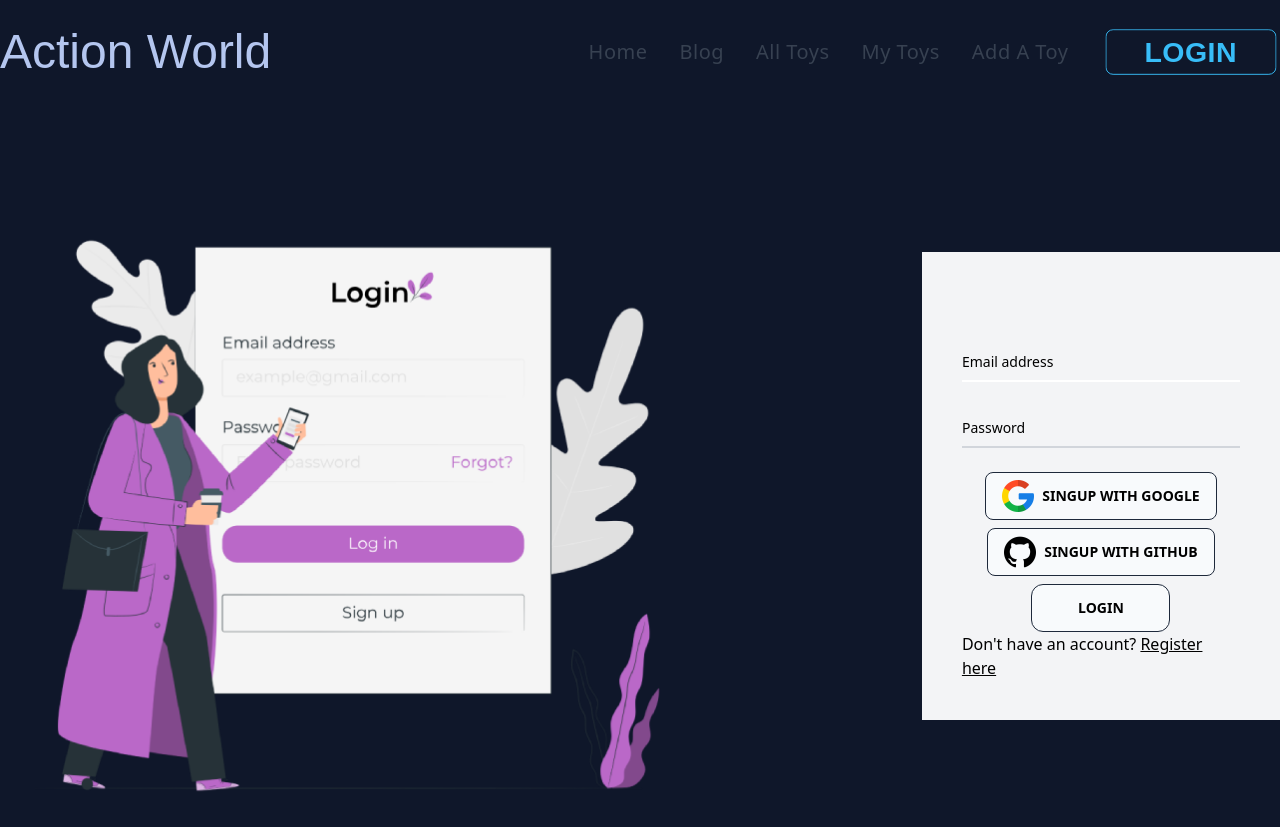
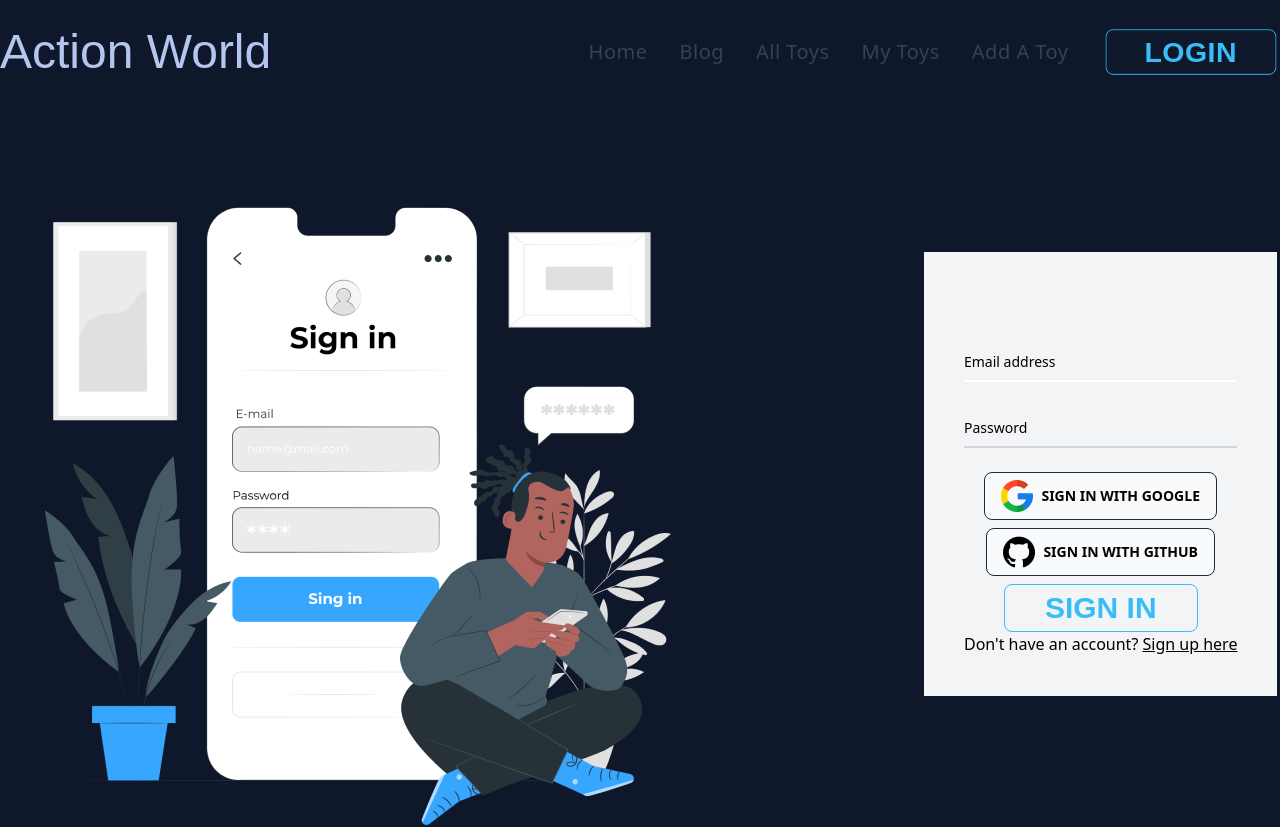
Before and after one commit to mrnayem2026/Toy-Market-Client-Side, a React (Vite) app: page /login in a window 1280 px wide. Shown: the top 827 px of the page. Built offline with nearby package versions, Linux system fonts and the light colour scheme; no server answers.

Commit message:
signup and signin from update

```diff
--- a/src/pages/Login/Login.jsx
+++ b/src/pages/Login/Login.jsx
@@ -170,15 +170,16 @@ const Login = () => {
 
                     {/* <button className="btn btn-outline btn-info rounded-xl w-2/4">Login</button> */}
                     <div className='flex flex-col justify-center items-center gap-2'>
-                        <button onClick={handleGoogleSignIn} className='btn hover:bg-zinc-800 hover:text-slate-50 bg-slate-50 text-black '><img src={google} alt="google icon" className='w-10 pr-2' />Singup with google</button>
-                        <button onClick={handleGitHubSignIn} className='btn hover:bg-blue-300 hover:text-black bg-slate-50 text-black '><img src={github} alt="github icon" className='w-10 pr-2' />Singup with github</button>
-                        <button className="btn hover:bg-zinc-800 hover:text-slate-50 bg-slate-50 text-black  rounded-xl w-2/4">Login</button>
+                        <button onClick={handleGoogleSignIn} className='btn hover:bg-zinc-800 hover:text-slate-50 bg-slate-50 text-black '><img src={google} alt="google icon" className='w-10 pr-2' />Sign in with google</button>
+                        <button onClick={handleGitHubSignIn} className='btn hover:bg-blue-300 hover:text-black bg-slate-50 text-black '><img src={github} alt="github icon" className='w-10 pr-2' />Sign in with github</button>
+                        <button className="btn btn-outline btn-primary text-3xl font-BebasNeue px-10">Sign in</button>
+                        {/* <button className="btn hover:bg-zinc-800 hover:text-slate-50 bg-slate-50 text-black  rounded-xl w-2/4">Login</button> */}
                     </div>
 
                     <p className="text-black">
                         Don&apos;t have an account?{" "}
                         <Link to="/register" state={location.state} className="link">
-                            Register here
+                            Sign up here
                         </Link>
                     </p>
                 </form>
--- a/src/pages/Register/Registe.jsx
+++ b/src/pages/Register/Registe.jsx
@@ -217,13 +217,14 @@ const Register = () => {
 
                     {/* <button className="btn btn-outline btn-info rounded-xl w-2/4">Login</button> */}
                     <div className='flex flex-col justify-center items-center gap-2'>
-                        <button className="btn hover:bg-zinc-800 hover:text-slate-50 bg-slate-50 text-black  rounded-xl w-2/4">Register</button>
+                        <button className="btn btn-outline btn-primary text-3xl font-BebasNeue px-10">sign up</button>
+                        {/* <button className="btn hover:bg-zinc-800 hover:text-slate-50 bg-slate-50 text-black  rounded-xl w-2/4">Register</button> */}
                     </div>
 
                     <p className="text-black">
                         Have an account?{" "}
                         <Link to="/login" state={location.state} className="link">
-                            Login here
+                            Sign in here
                         </Link>
                     </p>
                 </form>
```
Also changed, not shown: src/assets/imges/register.png, src/assets/imges/signupPic.png.
